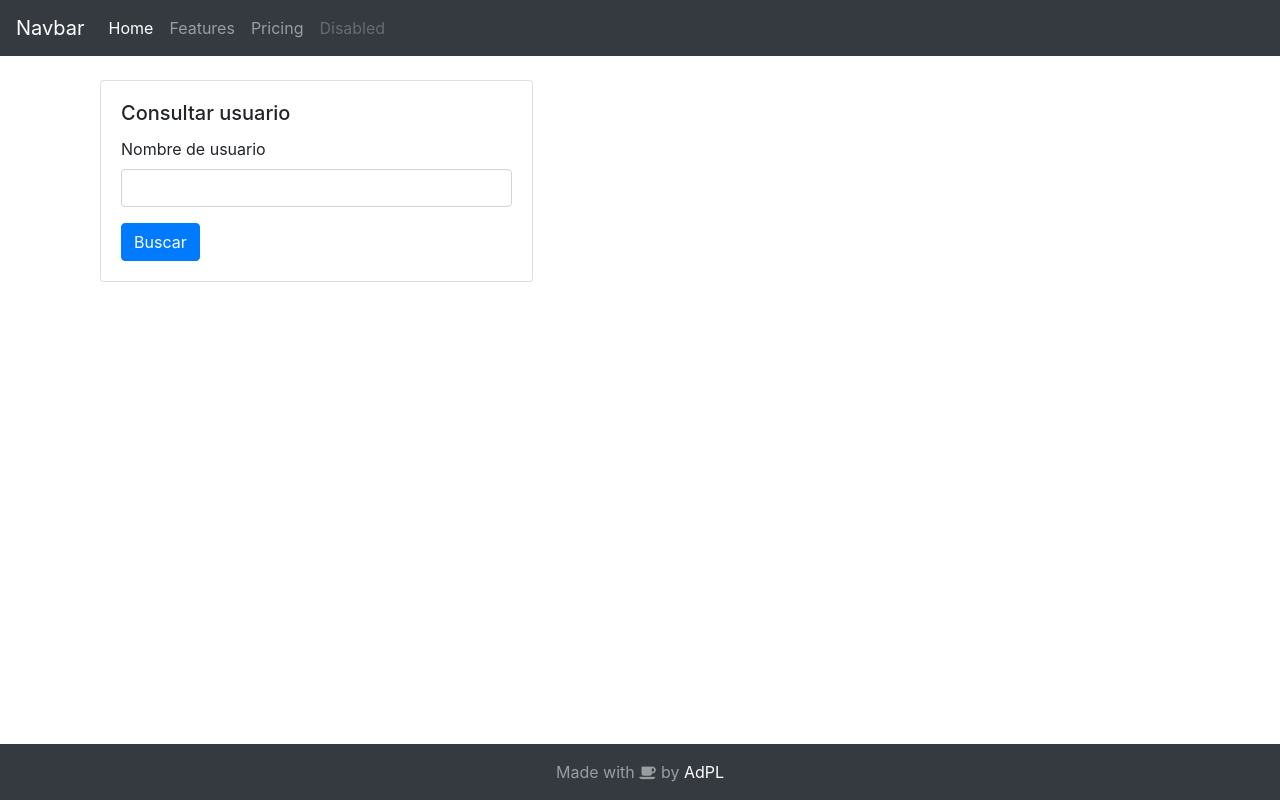
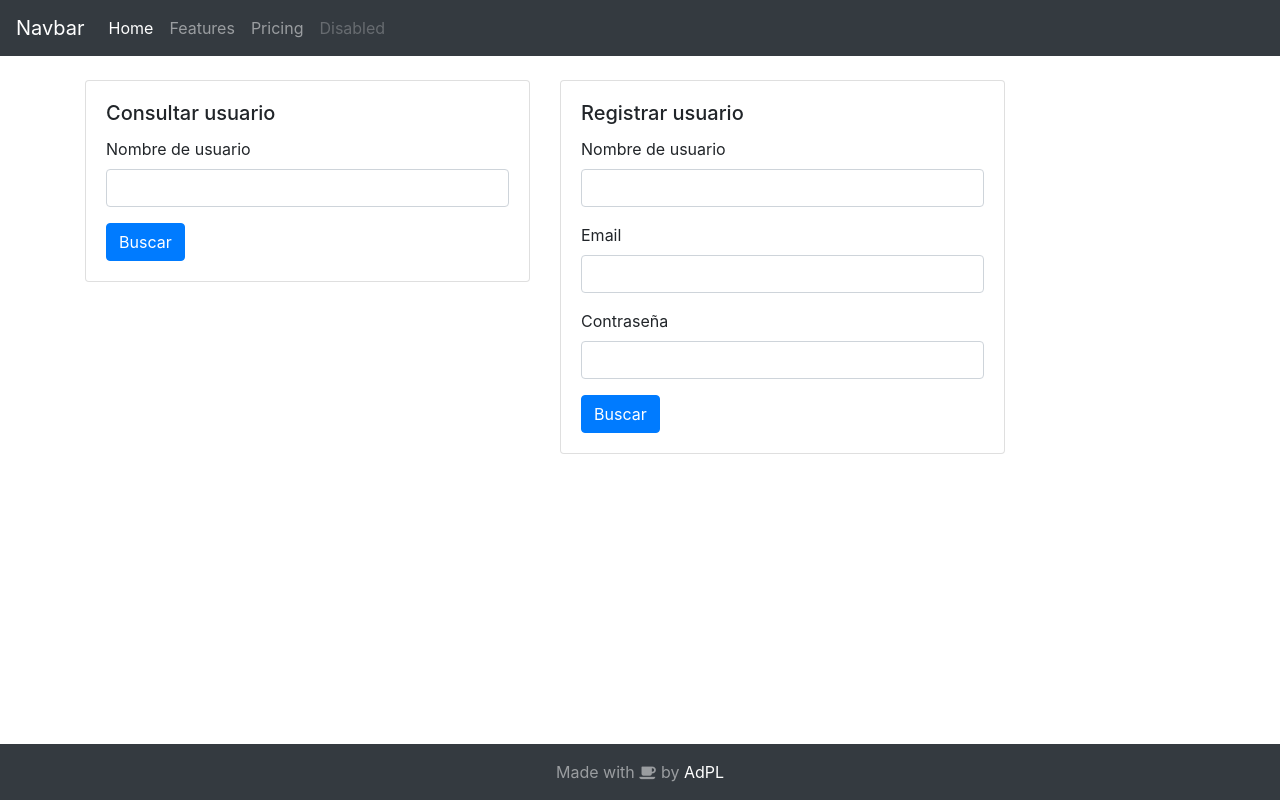
Before and after one commit to AdPL/Cliente-DAE, an Angular app: page / in a window 1280 px wide. Built offline with nearby package versions, Linux system fonts and the light colour scheme.

Commit message:
Actualizada gestión de usuarios y consultas

```diff
--- a/src/app/ui/layout/layout.component.html
+++ b/src/app/ui/layout/layout.component.html
@@ -1,11 +1,21 @@
 <app-header></app-header>
 <br>
 <div class="container container-fluid">
-  <div class="col-lg-5">
-    <div class="card">
-      <div class="card-body">
-        <h5 class="card-title">Consultar usuario</h5>
-        <app-usuario-consulta></app-usuario-consulta>
+  <div class="row">
+    <div class="col-lg-5">
+      <div class="card">
+        <div class="card-body">
+          <h5 class="card-title">Consultar usuario</h5>
+          <app-usuario-consulta></app-usuario-consulta>
+        </div>
+      </div>
+    </div>
+    <div class="col-lg-5">
+      <div class="card">
+        <div class="card-body">
+          <h5 class="card-title">Registrar usuario</h5>
+          <app-usuario-registrar></app-usuario-registrar>
+        </div>
       </div>
     </div>
   </div>
--- a/src/app/ui/ui.module.ts
+++ b/src/app/ui/ui.module.ts
@@ -6,6 +6,7 @@ import { FooterComponent } from './footer/footer.component';
 import { UsuarioConsultaComponent } from '../usuario-consulta/usuario-consulta.component';
 import { MessagesComponent } from '../messages/messages.component';
 import { UsuariosComponent } from '../usuarios/usuarios.component';
+import { UsuarioRegistrarComponent } from '../usuario-registrar/usuario-registrar.component';
 
 @NgModule({
   declarations: [
@@ -14,7 +15,8 @@ import { UsuariosComponent } from '../usuarios/usuarios.component';
     FooterComponent,
     UsuarioConsultaComponent,
     MessagesComponent,
-    UsuariosComponent
+    UsuariosComponent,
+    UsuarioRegistrarComponent
   ],
   imports: [
     CommonModule
--- a/src/app/usuario-consulta/usuario-consulta.component.html
+++ b/src/app/usuario-consulta/usuario-consulta.component.html
@@ -1,11 +1,21 @@
 <div>
-  <div *ngIf="usuario">
+  <div *ngIf="usuario && !error">
     <div class="alert alert-success" role="alert">
-      <h3>Datos del usuario</h3> {{usuario.idUsuario}}: {{ usuario.nombre}} ({{ usuario.email }})</div>
+      <h3>Datos del usuario</h3>
+      {{usuario.idUsuario}}: {{ usuario.nombre}} ({{ usuario.email }})
     </div>
-  <div class="form-group">
-    <label for="inputNombre">Nombre de usuario</label>
-    <input #nombre type="text" class="form-control" id="inputNombre">
   </div>
-  <button class="btn btn-primary"(click)="getUsuario(nombre.value); nombre.value=''">Buscar</button>
+  <div *ngIf="error">
+    <div class="alert alert-danger" role="alert">
+      <h3>Error</h3>
+      Usuario no encontrado
+    </div>
+  </div>
+    <!--<form (ngSubmit)="getUsuario(nombre.value); nombre.value=''">-->
+    <div class="form-group">
+      <label for="inputNombre">Nombre de usuario</label>
+      <input #nombre type="text" class="form-control" id="inputNombreBusqueda">
+    </div>
+    <button class="btn btn-primary" (click)="getUsuario(nombre.value); nombre.value=''">Buscar</button>
+  <!--</form>-->
 </div>
--- a/src/app/usuario-consulta/usuario-consulta.component.ts
+++ b/src/app/usuario-consulta/usuario-consulta.component.ts
@@ -14,7 +14,11 @@ export class UsuarioConsultaComponent implements OnInit {
 
   getUsuario(nombre: string): void {
     this.usuarioService.getUsuario(nombre)
-        .subscribe(usuario => this.usuario = usuario);
+        .subscribe(
+          usuario => this.usuario = usuario,
+          error => this.error = true,
+          () => this.error = false
+    );
   }
 
   ngOnInit() {
--- a/src/app/usuario.ts
+++ b/src/app/usuario.ts
@@ -1,5 +1,10 @@
 export class Usuario {
-  id: number;
   nombre: string;
   email: string;
+  password: string;
+  constructor(nombre: string, email: string, password: string) {
+    this.nombre = nombre;
+    this.email = email;
+    this.password = password;
+  }
 }
--- a/src/app/usuarios.service.ts
+++ b/src/app/usuarios.service.ts
@@ -18,6 +18,15 @@ export class UsuariosService {
     this.messageService.add(`UsuariosService: ${message}`);
   }
 
+  registrarUsuario(usuario: Usuario): void {
+    const httpOptions = {
+      headers: new HttpHeaders({
+        'Content-Type': 'application/json'
+      })
+    }
+    return this.http.post<Usuario>(this.usuariosUrl, usuario, httpOptions);
+  }
+
   getUsuario(nombre: string): Observable<Usuario> {
     const url = `${this.usuariosUrl}/${nombre}`;
     this.log('user loaded')
```
